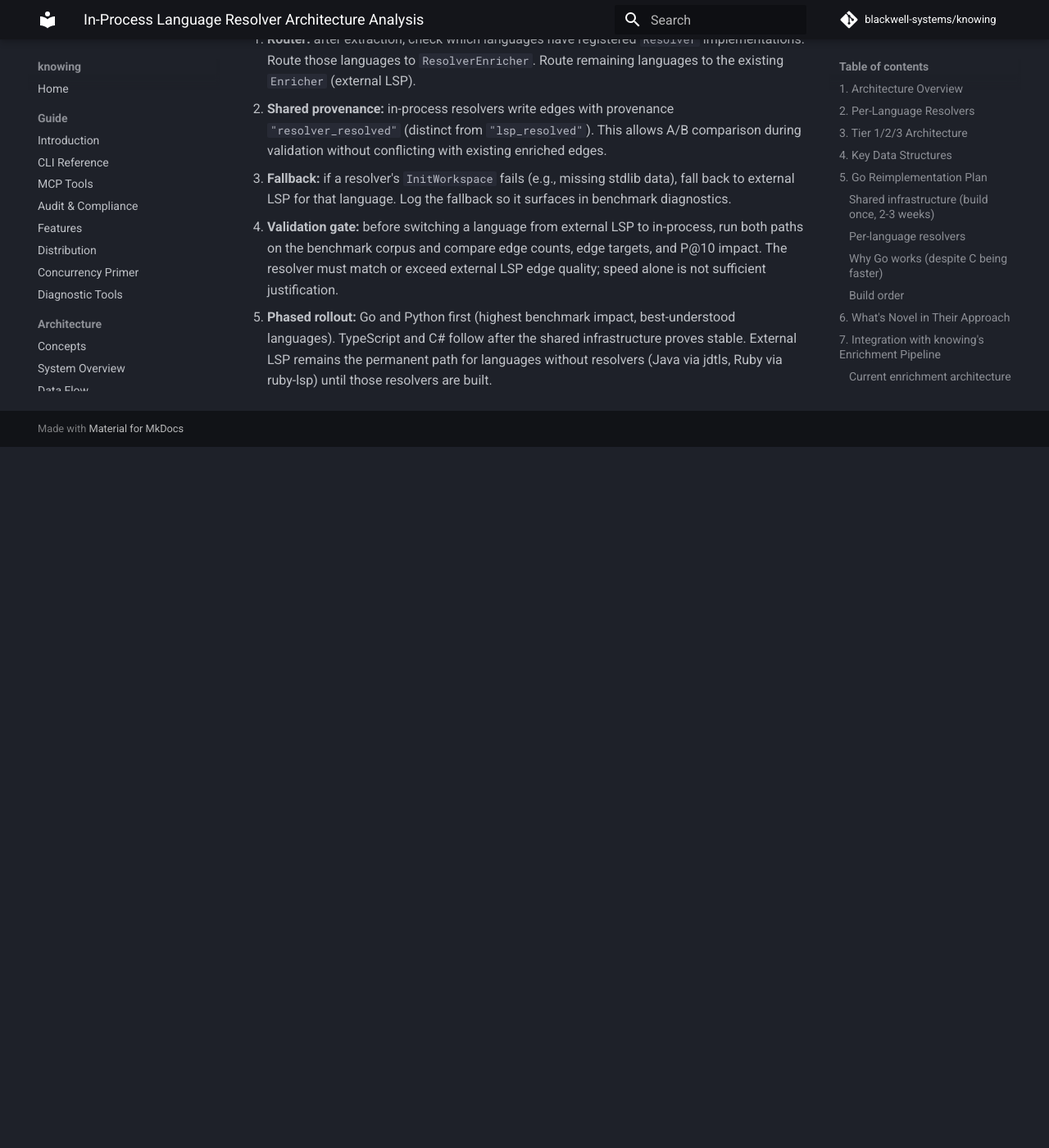
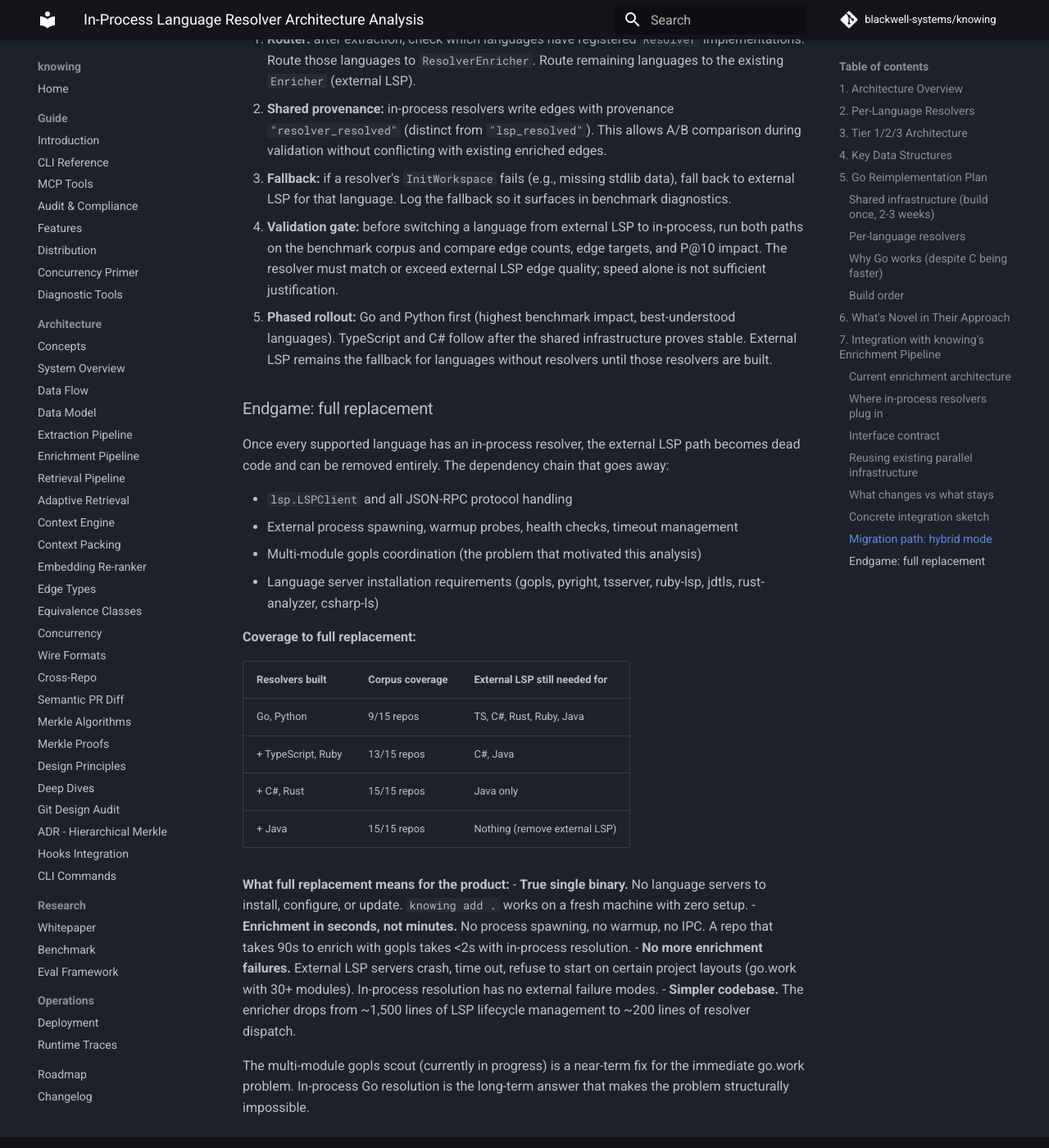
Before and after one commit to blackwell-systems/knowing, an MkDocs documentation site: the page built from docs/research/in-process-resolver-analysis.md, in a window 1280 px wide and 1400 px high, scrolled down 8383 px. Shown: the whole window at 82% size. Built offline with MkDocs 1.6.1 and Material for MkDocs 9.7.7, drawn with Linux system fonts in a browser that asks for light colours; comment, search, counter and statistics services are not loaded; before the commit the page ends 8928 px from its top, so only the background shows below that.

Commit message:
docs: add endgame section to in-process resolver analysis
Documents full replacement path: coverage table showing 4-6 resolvers
to eliminate all external LSP dependencies, and what that means for the
product (true single binary, seconds not minutes, no enrichment failures).

```diff
--- a/docs/research/in-process-resolver-analysis.md
+++ b/docs/research/in-process-resolver-analysis.md
@@ -350,5 +350,40 @@ orchestrator should support running both paths:
    alone is not sufficient justification.
 5. **Phased rollout:** Go and Python first (highest benchmark impact, best-understood
    languages). TypeScript and C# follow after the shared infrastructure proves stable.
-   External LSP remains the permanent path for languages without resolvers (Java via
-   jdtls, Ruby via ruby-lsp) until those resolvers are built.
+   External LSP remains the fallback for languages without resolvers until those
+   resolvers are built.
+
+### Endgame: full replacement
+
+Once every supported language has an in-process resolver, the external LSP path
+becomes dead code and can be removed entirely. The dependency chain that goes away:
+
+- `lsp.LSPClient` and all JSON-RPC protocol handling
+- External process spawning, warmup probes, health checks, timeout management
+- Multi-module gopls coordination (the problem that motivated this analysis)
+- Language server installation requirements (gopls, pyright, tsserver, ruby-lsp,
+  jdtls, rust-analyzer, csharp-ls)
+
+**Coverage to full replacement:**
+
+| Resolvers built | Corpus coverage | External LSP still needed for |
+|----------------|----------------|-------------------------------|
+| Go, Python | 9/15 repos | TS, C#, Rust, Ruby, Java |
+| + TypeScript, Ruby | 13/15 repos | C#, Java |
+| + C#, Rust | 15/15 repos | Java only |
+| + Java | 15/15 repos | Nothing (remove external LSP) |
+
+**What full replacement means for the product:**
+- **True single binary.** No language servers to install, configure, or update.
+  `knowing add .` works on a fresh machine with zero setup.
+- **Enrichment in seconds, not minutes.** No process spawning, no warmup, no IPC.
+  A repo that takes 90s to enrich with gopls takes <2s with in-process resolution.
+- **No more enrichment failures.** External LSP servers crash, time out, refuse to
+  start on certain project layouts (go.work with 30+ modules). In-process resolution
+  has no external failure modes.
+- **Simpler codebase.** The enricher drops from ~1,500 lines of LSP lifecycle
+  management to ~200 lines of resolver dispatch.
+
+The multi-module gopls scout (currently in progress) is a near-term fix for the
+immediate go.work problem. In-process Go resolution is the long-term answer that
+makes the problem structurally impossible.
```
